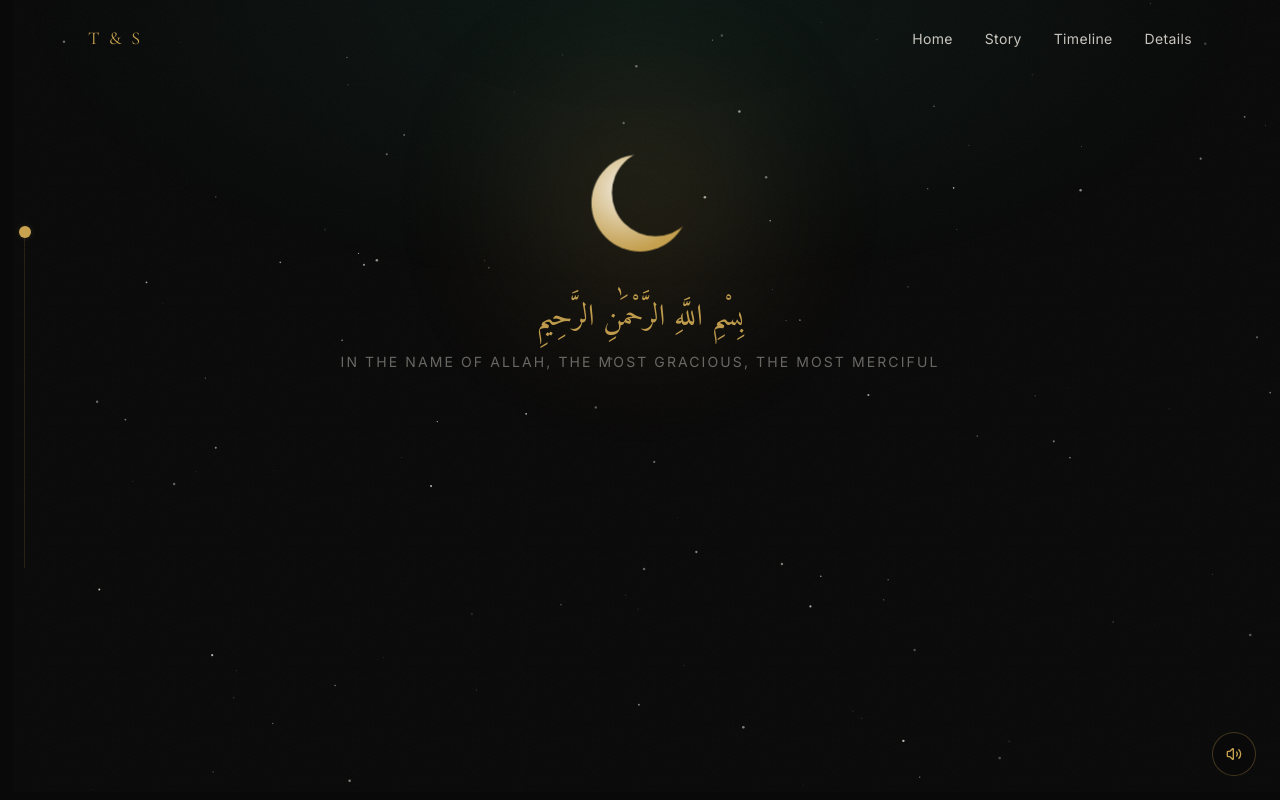
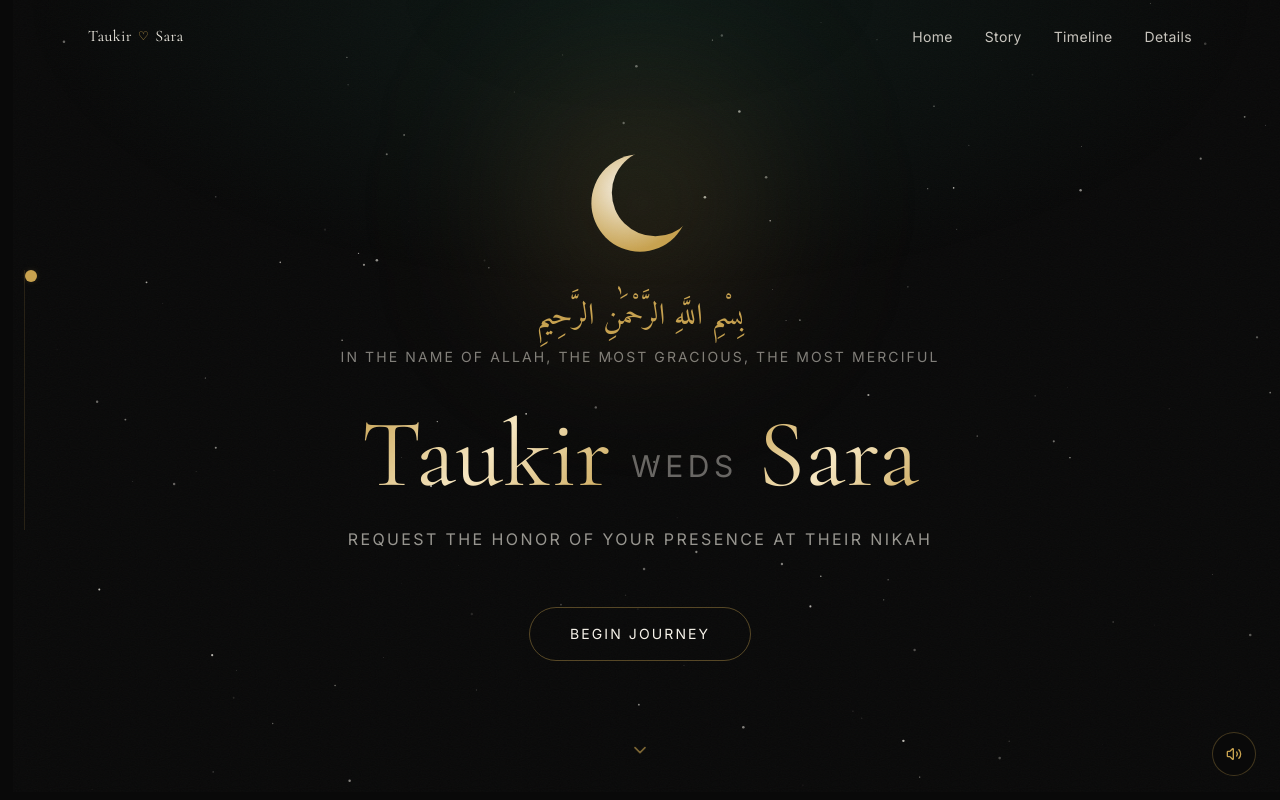
Before and after one commit to Navs2655/TaukirAndSare2, a Next.js app: page /TaukirAndSare2/ in a window 1280 px wide. Both pictures are taken after a click on the button "Open the invitation". Shown: the top 800 px of the page. Built offline with nearby package versions, Linux system fonts and the light colour scheme.

Commit message:
Optimize opening speed, fix date-reveal reliability, name treatments, nav flow

```diff
--- a/components/layout/Navigation.tsx
+++ b/components/layout/Navigation.tsx
@@ -42,10 +42,10 @@ export default function Navigation() {
         <div className="max-w-6xl mx-auto px-6 flex items-center justify-between">
           <button
             onClick={() => window.location.reload()}
-            className="font-heading text-gold text-lg tracking-luxury hover:text-champagne transition-colors duration-300 focus-visible:outline focus-visible:outline-2 focus-visible:outline-gold focus-visible:outline-offset-4 rounded"
+            className="flex items-center gap-1.5 font-heading text-champagne text-sm sm:text-base tracking-wide hover:text-gold transition-colors duration-300 focus-visible:outline focus-visible:outline-2 focus-visible:outline-gold focus-visible:outline-offset-4 rounded"
             aria-label="Return to the invitation cover"
           >
-            T &amp; S
+            Taukir <span className="text-gold text-xs">♡</span> Sara
           </button>
           <ul className="hidden md:flex gap-8">
             {NAV_ITEMS.map((item) => (
--- a/components/sections/Hero.tsx
+++ b/components/sections/Hero.tsx
@@ -9,11 +9,13 @@ import Magnetic from "@/components/ui/Magnetic";
 
 const EASE = [0.16, 1, 0.3, 1] as const;
 
+// Compressed stagger — everything appears within ~1s instead of ~2.6s.
+// Text now starts almost immediately alongside the moon, not after it.
 function fadeUp(delay: number) {
   return {
-    initial: { opacity: 0, y: 24 },
+    initial: { opacity: 0, y: 18 },
     animate: { opacity: 1, y: 0 },
-    transition: { duration: 1.1, delay, ease: EASE },
+    transition: { duration: 0.7, delay, ease: EASE },
   };
 }
 
@@ -23,13 +25,15 @@ export default function Hero() {
     target: sectionRef,
     offset: ["start start", "end start"],
   });
-  // Moon drifts upward slightly slower than the rest of the content as you
-  // scroll through the Hero — a subtle depth cue, not a dramatic effect.
   const moonY = useTransform(scrollYProgress, [0, 1], ["0%", "-30%"]);
   const moonOpacity = useTransform(scrollYProgress, [0, 0.8], [1, 0.3]);
 
   const handleBeginJourney = () => {
-    document.getElementById("story")?.scrollIntoView({ behavior: "smooth" });
+    // Begin Journey leads into the date reveal first — an important part of
+    // the invitation's journey, not a step to skip past.
+    document
+      .getElementById("date-reveal")
+      ?.scrollIntoView({ behavior: "smooth" });
   };
 
   return (
@@ -38,7 +42,6 @@ export default function Hero() {
       id="hero"
       className="relative min-h-screen w-full flex flex-col items-center justify-center overflow-hidden px-6"
     >
-      {/* Layered night backdrop — transparent so the global star field shows through */}
       <div
         className="absolute inset-0"
         style={{
@@ -48,14 +51,18 @@ export default function Hero() {
       />
       <FloatingParticles />
 
-      {/* Content */}
       <div className="relative z-10 flex flex-col items-center text-center max-w-3xl">
-        <motion.div style={{ y: moonY, opacity: moonOpacity }}>
+        <motion.div
+          style={{ y: moonY, opacity: moonOpacity }}
+          initial={{ opacity: 0, scale: 0.85 }}
+          animate={{ opacity: 1, scale: 1 }}
+          transition={{ duration: 0.9, ease: EASE }}
+        >
           <CrescentMoon />
         </motion.div>
 
         <motion.p
-          {...fadeUp(0.9)}
+          {...fadeUp(0.15)}
           className="font-arabic text-gold text-2xl md:text-3xl mt-8 mb-3"
           lang="ar"
           dir="rtl"
@@ -64,25 +71,26 @@ export default function Hero() {
         </motion.p>
 
         <motion.p
-          {...fadeUp(1.15)}
+          {...fadeUp(0.25)}
           className="font-body text-champagne/50 text-xs md:text-sm tracking-luxury uppercase mb-10"
         >
           In the name of Allah, the Most Gracious, the Most Merciful
         </motion.p>
 
+        {/* Primary formal title — the strongest name treatment on the site */}
         <motion.h1
-          {...fadeUp(1.4)}
+          {...fadeUp(0.35)}
           className="font-heading text-4xl xs:text-5xl sm:text-6xl md:text-8xl leading-none"
         >
           <span className="text-gradient-gold">Taukir</span>
-          <span className="text-champagne/30 mx-4 md:mx-6 font-light">
-            &amp;
+          <span className="text-champagne/40 mx-3 md:mx-5 font-body text-lg xs:text-xl sm:text-2xl md:text-3xl align-middle tracking-luxury uppercase">
+            Weds
           </span>
           <span className="text-gradient-gold">Sara</span>
         </motion.h1>
 
         <motion.p
-          {...fadeUp(1.7)}
+          {...fadeUp(0.5)}
           className="font-body text-champagne/60 text-sm md:text-base tracking-luxury uppercase mt-6"
         >
           Request the honor of your presence at their Nikah
@@ -90,7 +98,7 @@ export default function Hero() {
 
         <Magnetic>
           <motion.button
-            {...fadeUp(2.0)}
+            {...fadeUp(0.65)}
             onClick={handleBeginJourney}
             className="group relative mt-14 px-10 py-4 font-body text-sm tracking-luxury uppercase text-champagne border border-gold/40 rounded-full overflow-hidden transition-colors duration-500 hover:border-gold focus-visible:outline focus-visible:outline-2 focus-visible:outline-gold focus-visible:outline-offset-4"
           >
@@ -107,11 +115,10 @@ export default function Hero() {
         </Magnetic>
       </div>
 
-      {/* Scroll cue */}
       <motion.div
         initial={{ opacity: 0 }}
         animate={{ opacity: 1 }}
-        transition={{ duration: 1, delay: 2.6 }}
+        transition={{ duration: 0.8, delay: 1 }}
         className="absolute bottom-10 z-10 flex flex-col items-center gap-2 motion-reduce:hidden"
         aria-hidden="true"
       >
--- a/components/ui/CrescentMoon.tsx
+++ b/components/ui/CrescentMoon.tsx
@@ -1,7 +1,6 @@
 "use client";
 
 import { useId } from "react";
-import { motion } from "framer-motion";
 
 export default function CrescentMoon() {
   // Unique ids per instance — prevents duplicate SVG def IDs when this
@@ -12,10 +11,7 @@ export default function CrescentMoon() {
   const maskId = `crescentMask-${uid}`;
 
   return (
-    <motion.div
-      initial={{ opacity: 0, scale: 0.85 }}
-      animate={{ opacity: 1, scale: 1 }}
-      transition={{ duration: 2.2, ease: [0.16, 1, 0.3, 1] }}
+    <div
       className="relative w-24 h-24 md:w-32 md:h-32"
       aria-hidden="true"
     >
@@ -47,6 +43,6 @@ export default function CrescentMoon() {
           mask={`url(#${maskId})`}
         />
       </svg>
-    </motion.div>
+    </div>
   );
 }
--- a/components/ui/ScrollJourneyThread.tsx
+++ b/components/ui/ScrollJourneyThread.tsx
@@ -1,6 +1,8 @@
 "use client";
 
 import { motion, useScroll, useSpring, useTransform } from "framer-motion";
+
+const TRACK_HEIGHT_PX = 260; // matches h-[260px] below
 
 export default function ScrollJourneyThread() {
   const { scrollYProgress } = useScroll();
@@ -9,19 +11,20 @@ export default function ScrollJourneyThread() {
     damping: 25,
     restDelta: 0.001,
   });
-  const topPercent = useTransform(smoothProgress, [0, 1], ["0%", "100%"]);
+  // translateY in px — GPU-composited transform instead of animating `top`
+  const markerY = useTransform(smoothProgress, [0, 1], [0, TRACK_HEIGHT_PX]);
 
   return (
     <div
-      className="hidden lg:flex fixed left-6 top-1/2 -translate-y-1/2 z-40 flex-col items-center h-[42vh] pointer-events-none"
+      className="hidden lg:flex fixed left-6 top-1/2 -translate-y-1/2 z-40 flex-col items-center pointer-events-none"
+      style={{ height: TRACK_HEIGHT_PX }}
       aria-hidden="true"
     >
       <div className="relative w-px h-full bg-gold/15">
         <motion.div
-          style={{ top: topPercent }}
-          className="absolute left-1/2 -translate-x-1/2 -translate-y-1/2"
+          style={{ y: markerY }}
+          className="absolute left-1/2 -translate-x-1/2 -translate-y-1/2 top-0"
         >
-          {/* Small crescent moon marker */}
           <div className="relative w-3 h-3">
             <div
               className="absolute inset-0 rounded-full blur-[3px]"
```
Also changed, not shown: components/layout/InvitationGate.tsx (+25 -20 lines), components/sections/DateReveal.tsx (+48 -31 lines).
